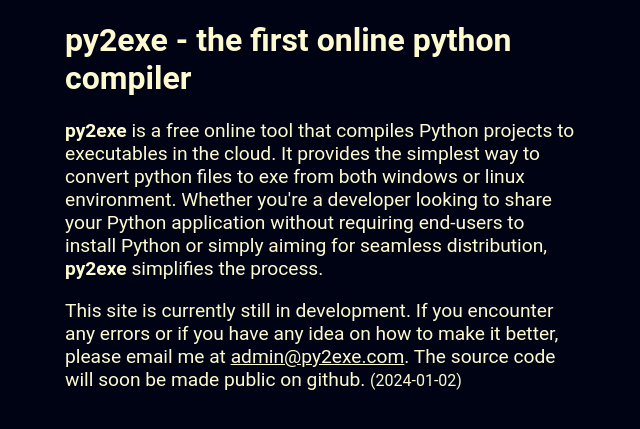
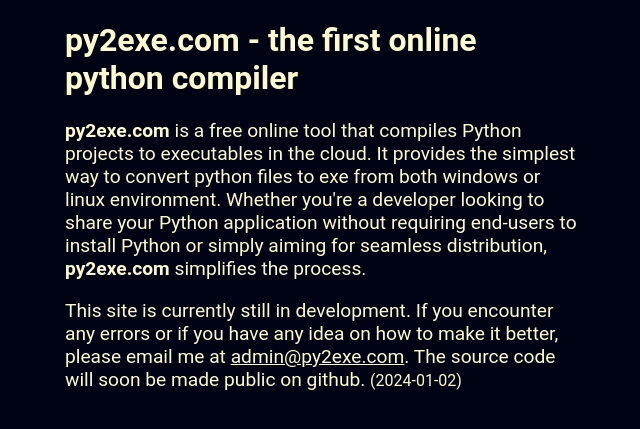
Before and after one commit to kvandeh/py2exe, a Flask app: page /about in a window 1280 px wide. Shown: the part 87-516 px from the top of the page, without its empty margins (319-959 px from the left). Run offline with Flask 3, Linux system fonts and the light colour scheme; parts of the project's set-up code (start-up, migrations or seed data) failed here and were passed over.

Commit message:
added .com to pytoexe in html

```diff
--- a/app/templates/about.html
+++ b/app/templates/about.html
@@ -7,12 +7,12 @@
 
 {% block body %}
 <div>
-    <h1>py2exe - the first online python compiler</h1>
+    <h1>py2exe.com - the first online python compiler</h1>
     <p>
-        <b>py2exe</b> is a free online tool that compiles Python projects to executables in the cloud. It provides the simplest way to convert python files to exe from
+        <b>py2exe.com</b> is a free online tool that compiles Python projects to executables in the cloud. It provides the simplest way to convert python files to exe from
         both windows or linux environment.
         Whether you're a developer looking to share your Python application without requiring end-users to install
-        Python or simply aiming for seamless distribution, <b>py2exe</b> simplifies the process.
+        Python or simply aiming for seamless distribution, <b>py2exe.com</b> simplifies the process.
     </p>
     <p>This site is currently still in development. If you encounter any errors or if you have any idea on how to make it better, please email me at
          <a href="mailto:admin@py2exe.com">admin@py2exe.com</a>. The source code will soon be made public on github. <small>(2024-01-02)</small>
--- a/app/templates/convert.html
+++ b/app/templates/convert.html
@@ -16,7 +16,7 @@
 <div>
     <h1>Convert your python project to exe!</h1>
     <p>
-        <b>py2exe</b> provides a simple way to convert your python files to windows executable (.exe).
+        <b>py2exe.com</b> provides a simple way to convert your python files to windows executable (.exe).
     </p>
     <p>
         To convert your python project, please upload it below. You can upload a single <b>.py</b> file as well as a <b>zip</b> archive of multiple files. If you
```
